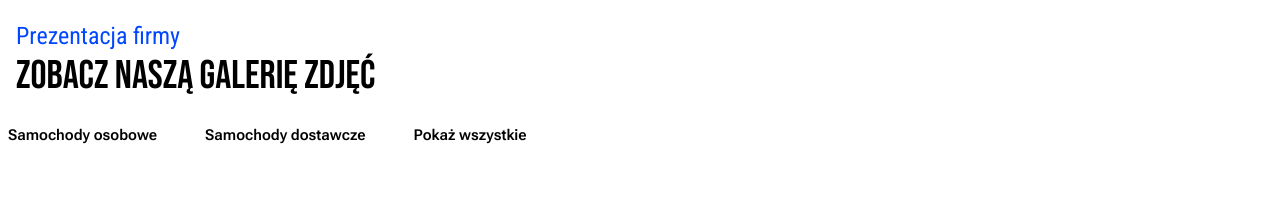
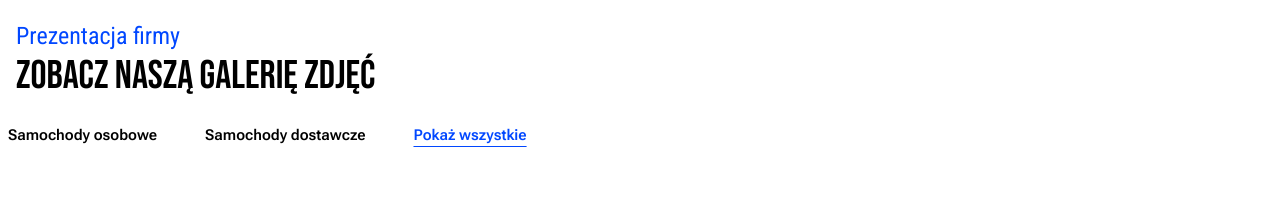
Before and after one commit to SD91PL/CarsSpot, a React (Vite) app: page / in a window 1280 px wide. Shown: the part 860-1074 px from the top of the page. Built offline with nearby package versions, Linux system fonts and the light colour scheme.

Commit message:
added conditional styling of filter buttons

```diff
--- a/src/components/GallerySlider.jsx
+++ b/src/components/GallerySlider.jsx
@@ -47,13 +47,30 @@ export default function GallerySlider() {
 		return altText.includes(filter)
 	})
 
+	// Filter buttons styling
+	const btnStyle = 'transition-colors'
+	const highlighted = 'text-[#0147FF] underline underline-offset-[.35rem]'
+
 	return (
 		<div>
 			{/* Filter buttons */}
 			<div className='filters flex gap-12 roboto-flex font-semibold text-[.9375rem]'>
-				<button onClick={() => setFilter('osobowy')}>Samochody osobowe</button>
-				<button onClick={() => setFilter('dostawczy')}>Samochody dostawcze</button>
-				<button onClick={() => setFilter('all')}>Pokaż wszystkie</button> {/* Button to show all images */}
+				<button
+					className={`${btnStyle} ${filter === 'osobowy' ? highlighted : ''}`}
+					onClick={() => setFilter('osobowy')}>
+					Samochody osobowe
+				</button>
+				<button
+					className={`${btnStyle} ${filter === 'dostawczy' ? highlighted : ''}`}
+					onClick={() => setFilter('dostawczy')}>
+					Samochody dostawcze
+				</button>
+				<button
+					className={`${btnStyle} ${filter === 'all' ? highlighted : ''}`}
+					onClick={() => setFilter('all')}>
+					Pokaż wszystkie
+				</button>{' '}
+				{/* Button to show all images */}
 			</div>
 
 			{/* Slider with filtered images */}
```
